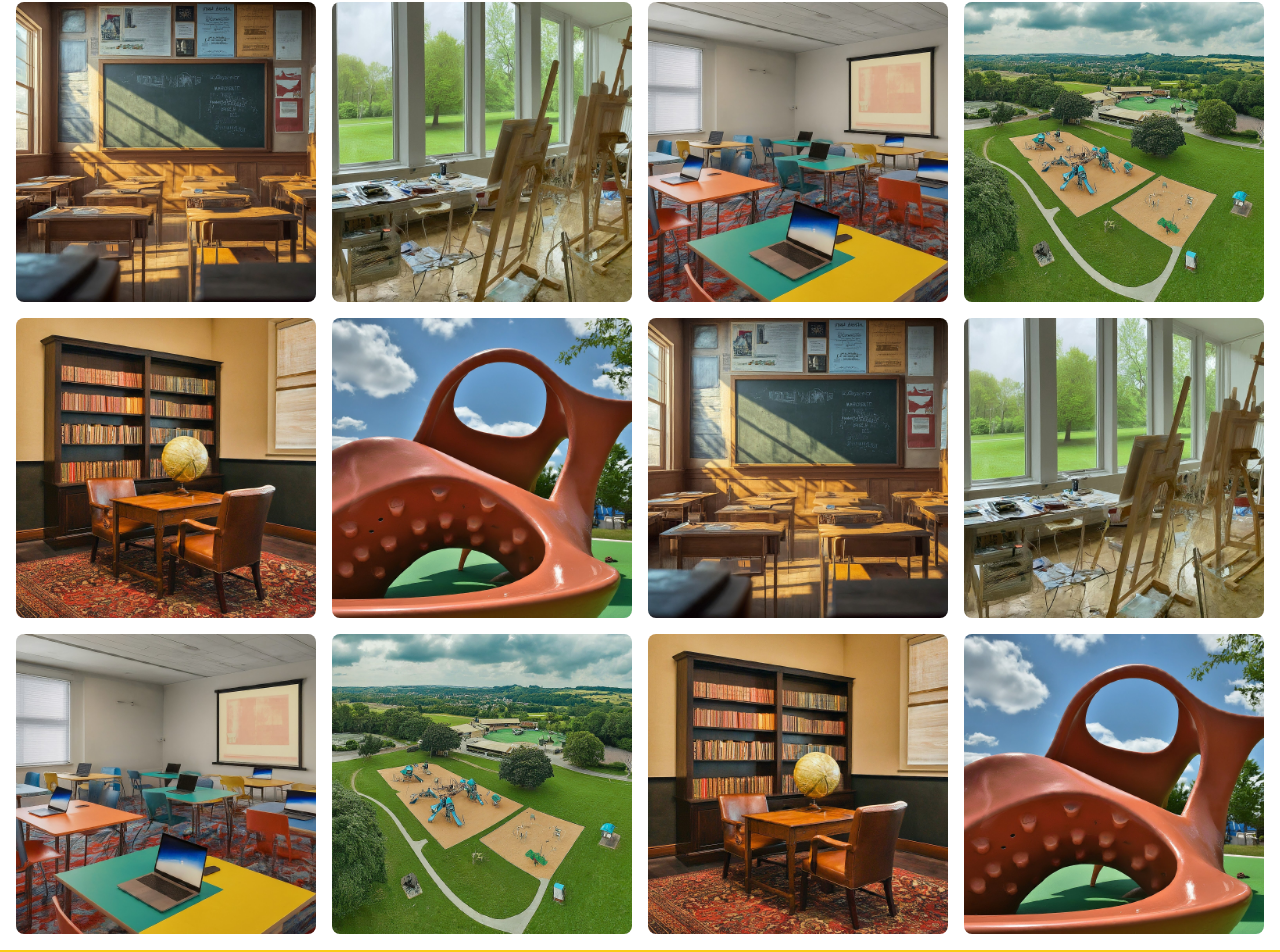
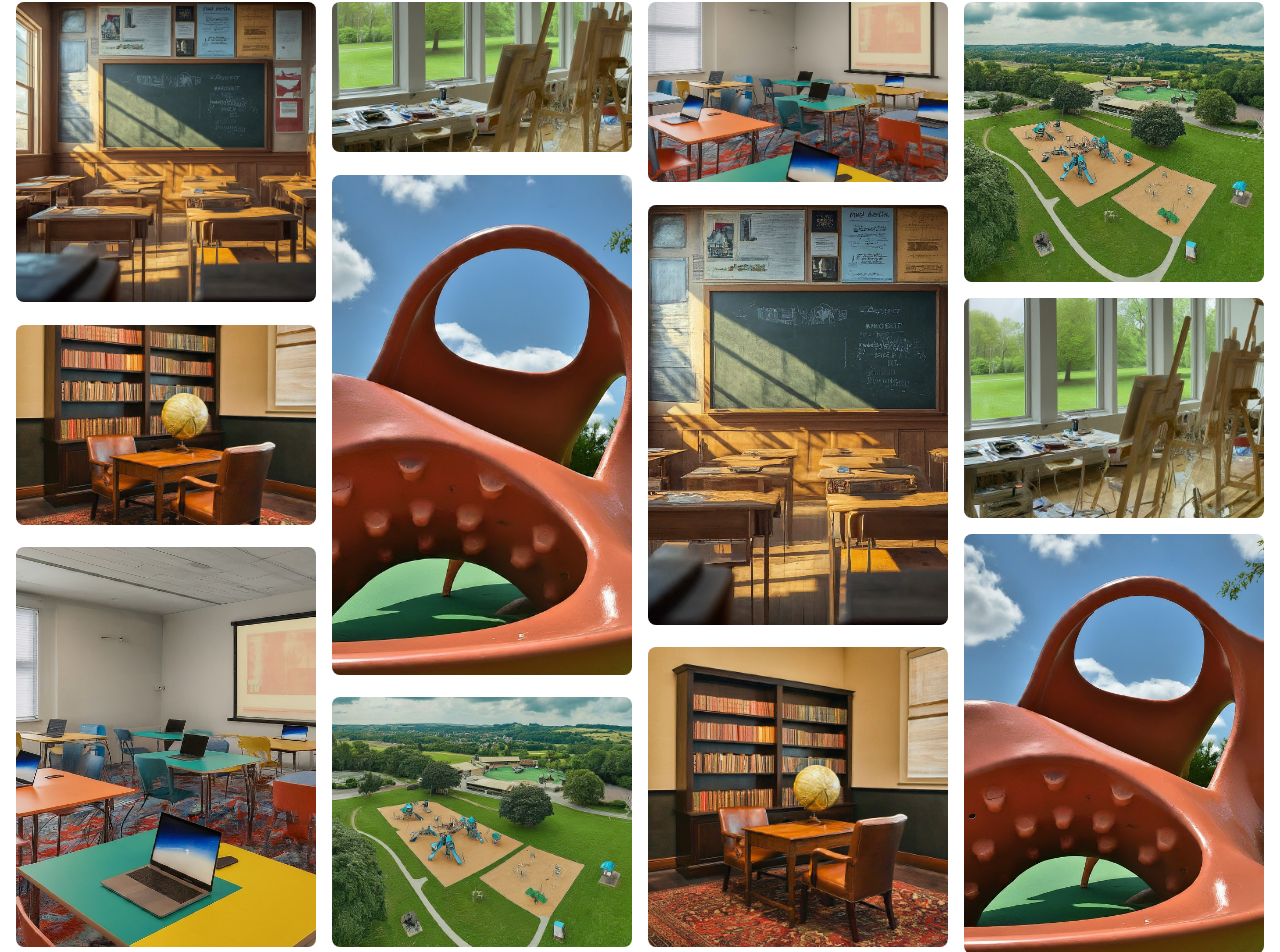
Before and after one commit to SaikrishnaLingam/Tiny-Toes-School-Website, a React (Create React App) app: page /gallery in a window 1280 px wide. Shown: the part 145-1097 px from the top of the page. Built offline with nearby package versions, Linux system fonts and the light colour scheme.

Commit message:
finished gallery

```diff
--- a/src/components/pages/Gallery.jsx
+++ b/src/components/pages/Gallery.jsx
@@ -9,49 +9,50 @@ import gallery6 from '../../assests/gallery/gallery6.jpeg';
 const Gallery = () => {
     return (
         <div className='p-4'>
-            <div className="grid grid-cols-2 lg:grid-cols-4 gap-4">
+            <div className="grid grid-cols-1 md:grid-cols-2 lg:grid-cols-4 gap-4">
                 <div className="grid gap-4">
-                    <div className="relative w-full">
-                        <img className="w-full h-auto rounded-lg" src={gallery1} alt="" />
+                    <div className="relative w-full" style={{height: '300px'}}> {/* Set a different height for each image container */}
+                        <img className="w-full h-full object-cover rounded-lg" src={gallery1} alt="" />
                     </div>
-                    <div className="relative w-full">
-                        <img className="w-full h-auto rounded-lg" src={gallery2} alt="" />
+                    <div className="relative w-full" style={{height: '200px'}}> {/* Set a different height for each image container */}
+                        <img className="w-full h-full object-cover rounded-lg" src={gallery2} alt="" />
                     </div>
-                    <div className="relative w-full">
-                        <img className="w-full h-auto rounded-lg" src={gallery3} alt="" />
+                    <div className="relative w-full" style={{height: '400px'}}> {/* Set a different height for each image container */}
+                        <img className="w-full h-full object-cover rounded-lg" src={gallery3} alt="" />
                     </div>
                 </div>
                 <div className="grid gap-4">
-                    <div className="relative w-full">
-                        <img className="w-full h-auto rounded-lg" src={gallery4} alt="" />
+                    <div className="relative w-full" style={{height: '150px'}}> {/* Set a different height for each image container */}
+                        <img className="w-full h-full object-cover rounded-lg" src={gallery4} alt="" />
                     </div>
-                    <div className="relative w-full">
-                        <img className="w-full h-auto rounded-lg" src={gallery5} alt="" />
+                    <div className="relative w-full" style={{height: '500px'}}> {/* Set a different height for each image container */}
+                        <img className="w-full h-full object-cover rounded-lg" src={gallery5} alt="" />
                     </div>
-                    <div className="relative w-full">
-                        <img className="w-full h-auto rounded-lg" src={gallery6} alt="" />
+                    <div className="relative w-full" style={{height: '250px'}}> {/* Set a different height for each image container */}
+                        <img className="w-full h-full object-cover rounded-lg" src={gallery6} alt="" />
+                    </div>
+                </div>
+                {/* Repeat the same pattern for the other grid containers */}
+                <div className="grid gap-4">
+                    <div className="relative w-full" style={{height: '180px'}}> {/* Set a different height for each image container */}
+                        <img className="w-full h-full object-cover rounded-lg" src={gallery3} alt="" />
+                    </div>
+                    <div className="relative w-full" style={{height: '420px'}}> {/* Set a different height for each image container */}
+                        <img className="w-full h-full object-cover rounded-lg" src={gallery1} alt="" />
+                    </div>
+                    <div className="relative w-full" style={{height: '300px'}}> {/* Set a different height for each image container */}
+                        <img className="w-full h-full object-cover rounded-lg" src={gallery2} alt="" />
                     </div>
                 </div>
                 <div className="grid gap-4">
-                    <div className="relative w-full">
-                        <img className="w-full h-auto rounded-lg" src={gallery3} alt="" />
+                    <div className="relative w-full" style={{height: '280px'}}> {/* Set a different height for each image container */}
+                        <img className="w-full h-full object-cover rounded-lg" src={gallery6} alt="" />
                     </div>
-                    <div className="relative w-full">
-                        <img className="w-full h-auto rounded-lg" src={gallery1} alt="" />
+                    <div className="relative w-full" style={{height: '220px'}}> {/* Set a different height for each image container */}
+                        <img className="w-full h-full object-cover rounded-lg" src={gallery4} alt="" />
                     </div>
-                    <div className="relative w-full">
-                        <img className="w-full h-auto rounded-lg" src={gallery2} alt="" />
-                    </div>
-                </div>
-                <div className="grid gap-4">
-                    <div className="relative w-full">
-                        <img className="w-full h-auto rounded-lg" src={gallery6} alt="" />
-                    </div>
-                    <div className="relative w-full">
-                        <img className="w-full h-auto rounded-lg" src={gallery4} alt="" />
-                    </div>
-                    <div className="relative w-full">
-                        <img className="w-full h-auto rounded-lg" src={gallery5} alt="" />
+                    <div className="relative w-full" style={{height: '420px'}}> {/* Set a different height for each image container */}
+                        <img className="w-full h-full object-cover rounded-lg" src={gallery5} alt="" />
                     </div>
                 </div>
             </div>
--- a/src/components/pages/OurCurriculum.jsx
+++ b/src/components/pages/OurCurriculum.jsx
@@ -1,8 +1,11 @@
 import React from 'react'
+import KnowledgeCorner from '../KnowldegeCorner'
 
 const OurCurriculum = () => {
     return (
-        <div>Our Curriculum</div>
+        <div>
+            <KnowledgeCorner />
+        </div>
     )
 }
 
```
